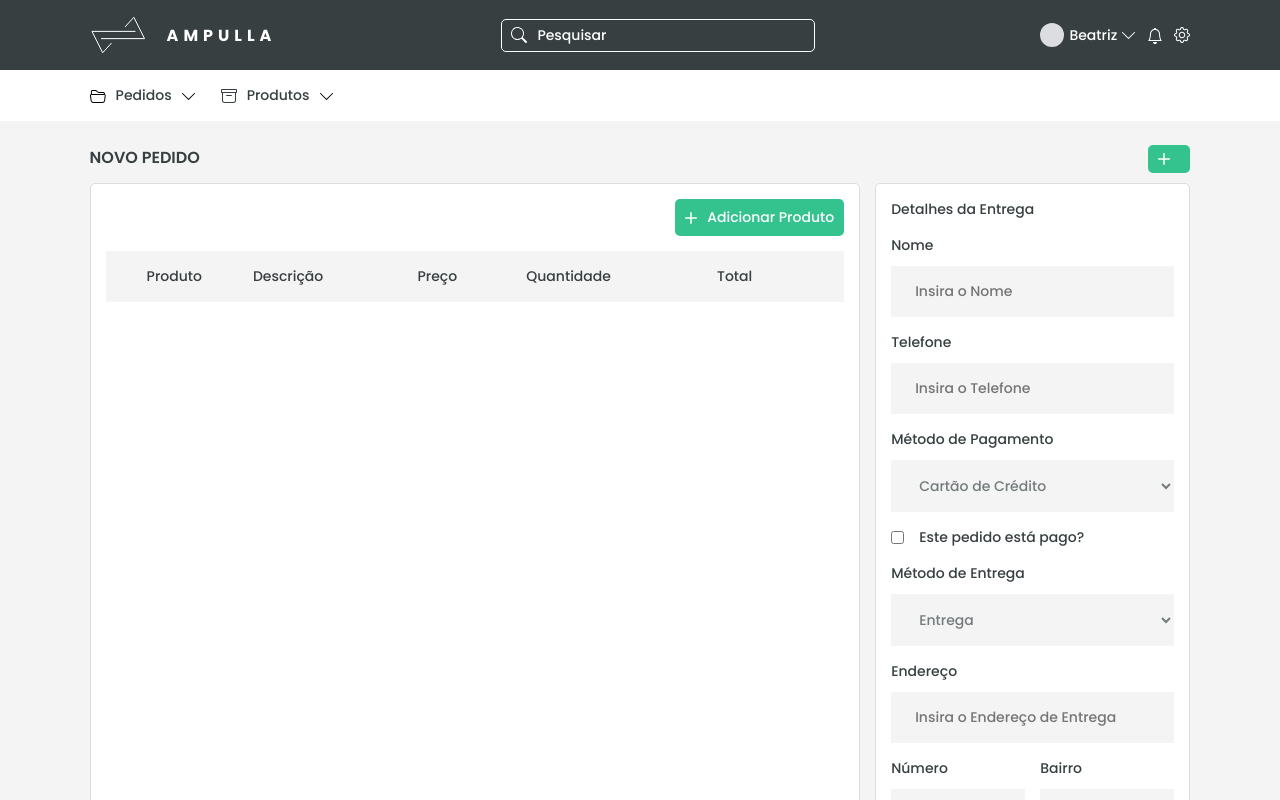
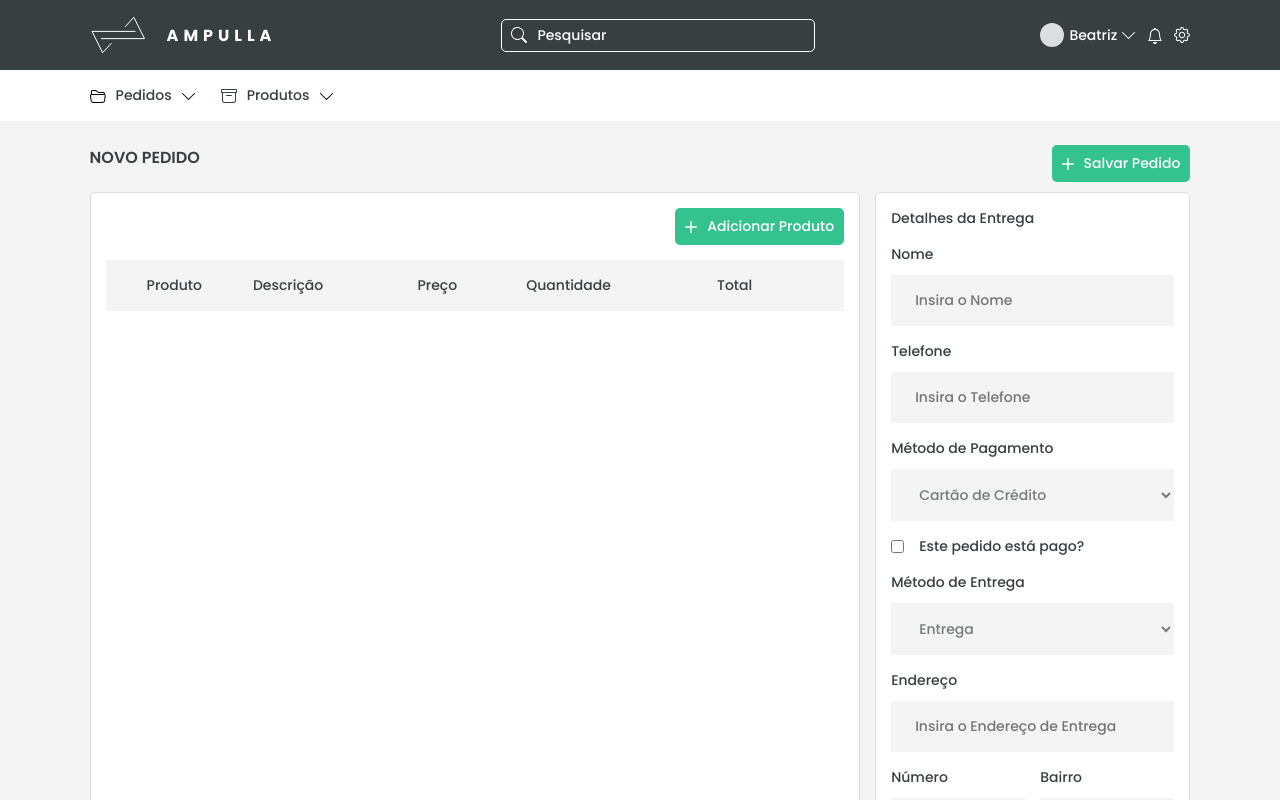
Before and after one commit to Emerson-MM-Filho/Order-Manager-Front, a React (Create React App) app: page /new-order in a window 1280 px wide. Shown: the top 800 px of the page. Built offline with nearby package versions, Linux system fonts and the light colour scheme.

Commit message:
replaces page title with component with button

```diff
--- a/src/pages/NewAndEditOrder/index.js
+++ b/src/pages/NewAndEditOrder/index.js
@@ -13,7 +13,11 @@ function NewAndEditOrder() {
       <div data-testid='new-order-page'>
         <Header />
         <div className='new-order-container'>
-          <ContentPageTitle title='Novo Pedido'/>
+          <ContentPageTitle
+            title='Novo Pedido'
+            buttonText='Salvar Pedido'
+            handleClick={() => console.log('Pedido Salvo')}
+          />
           <div className='new-order-page-content'>
             <NewOrderTable />
             <NewOrderForm />
```
